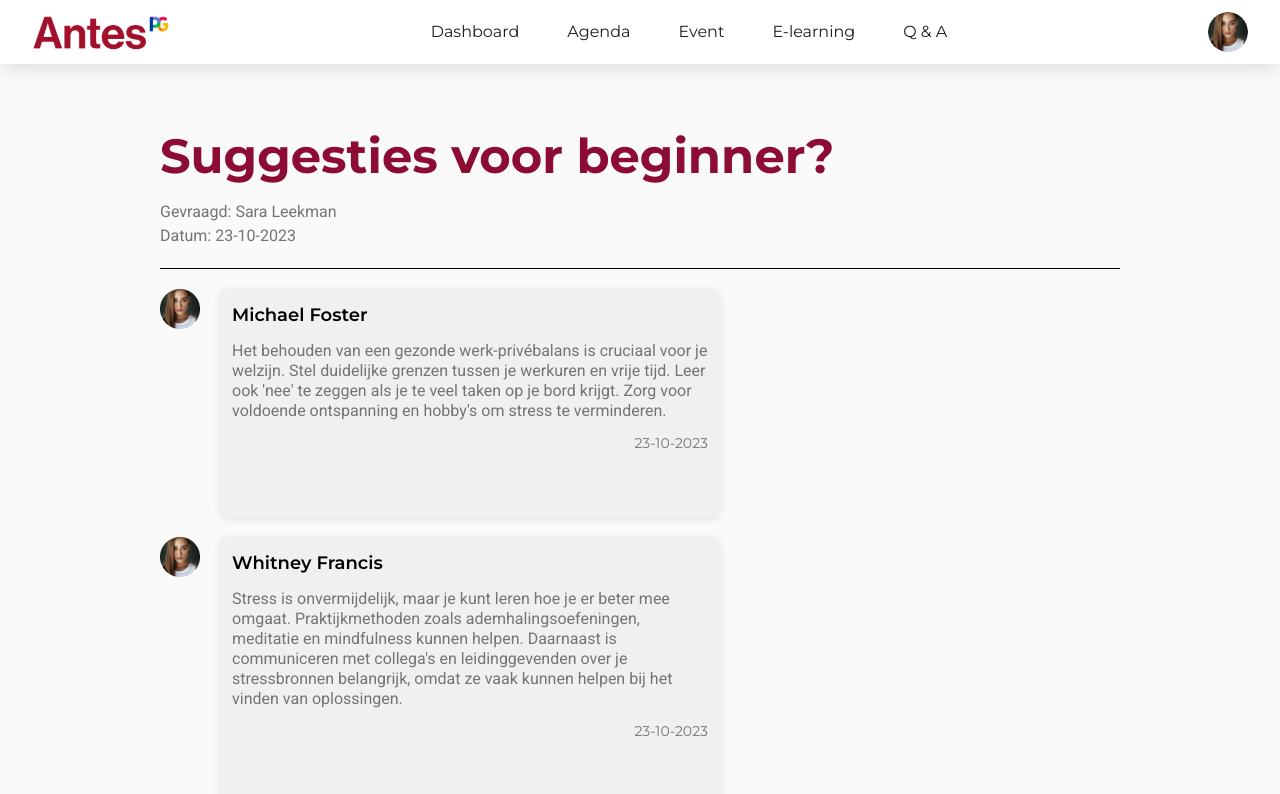
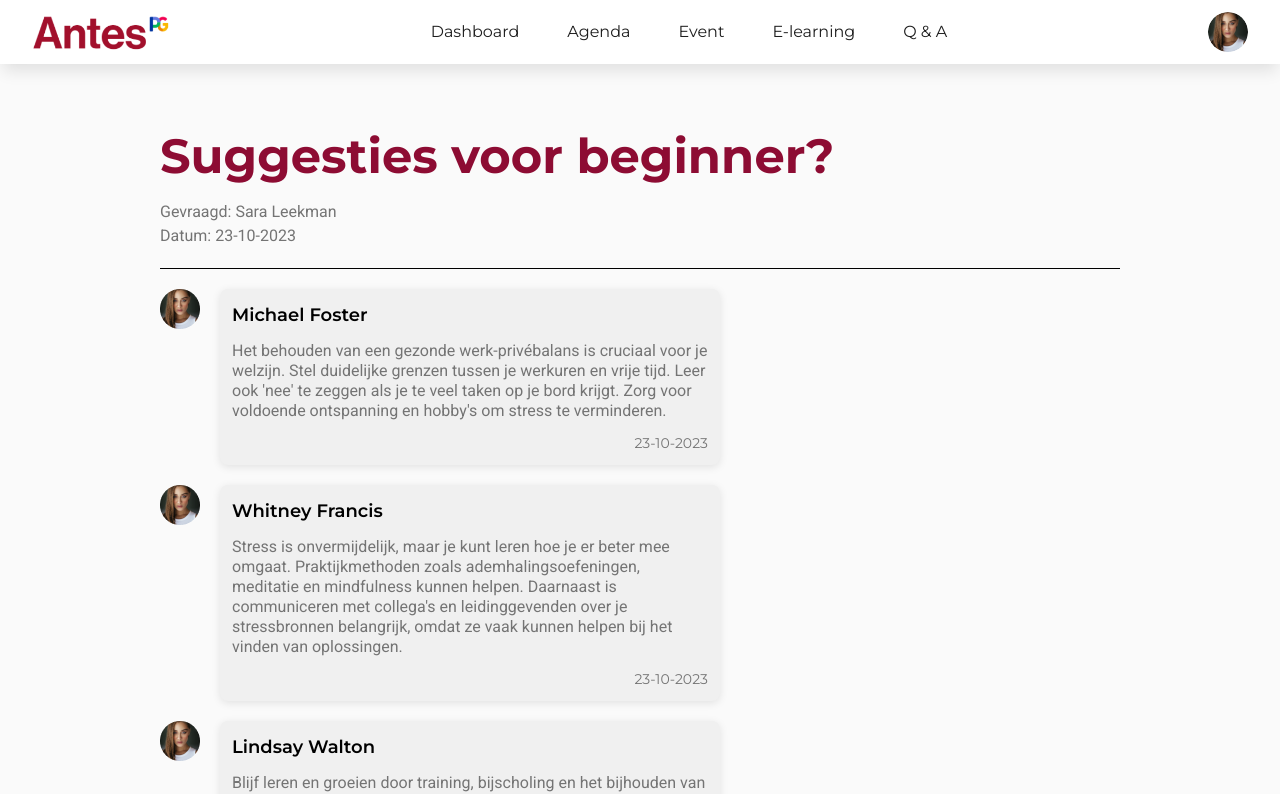
Before and after one commit to Albadit/project_c, a Next.js app in the folder antes/: page /qa/1 in a window 1280 px wide. Shown: the top 794 px of the page. Built offline with nearby package versions, Linux system fonts and the light colour scheme.

Commit message:
Update page.tsx

```diff
--- a/antes/src/app/qa/[qa_id]/page.tsx
+++ b/antes/src/app/qa/[qa_id]/page.tsx
@@ -74,9 +74,7 @@ export default function Chat() {
                 <p className={`font-font1 text-lg font-semibold ${user.id == item.id ? 'hidden' : 'block'}`}>{item.name}</p>
                 <p className='text-extra text-ms leading-5 '>{item.comment}</p>
                 <p className='font-font1 text-extra text-right text-sm'>{item.datetime}</p>
-                <div className='w-[40px] h-[40px] sm:p-5 p-2'></div>
               </div>
-
             </div>
           ))}
           <div className='flex flex-row gap-5'>
```
